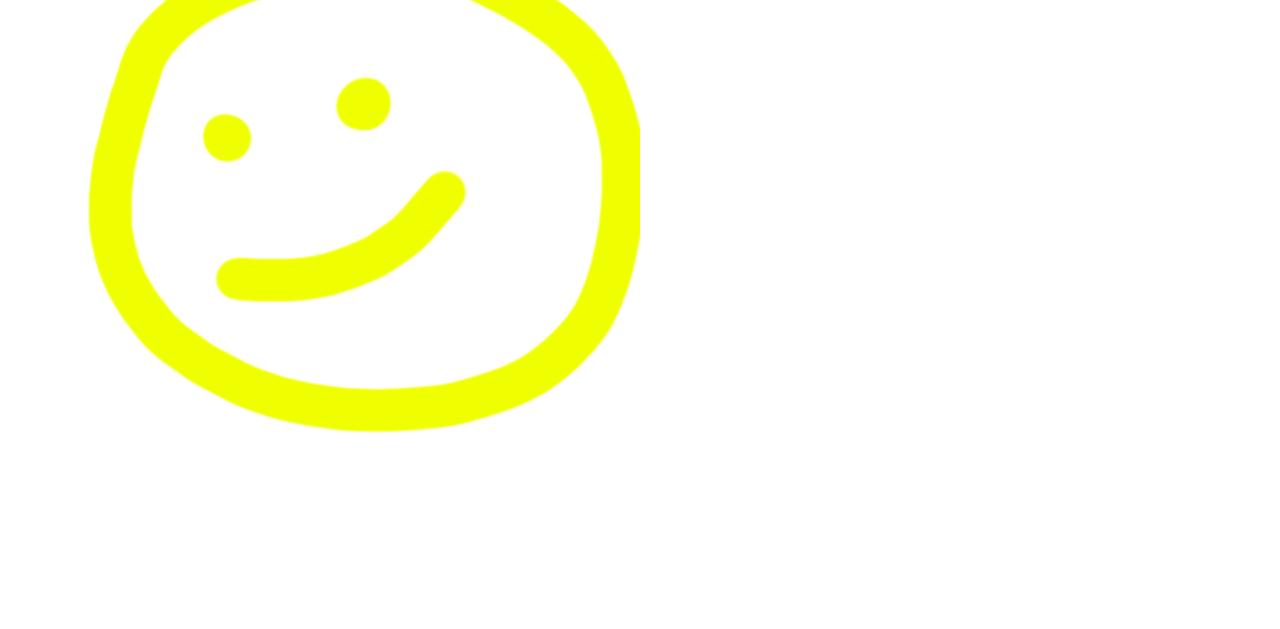
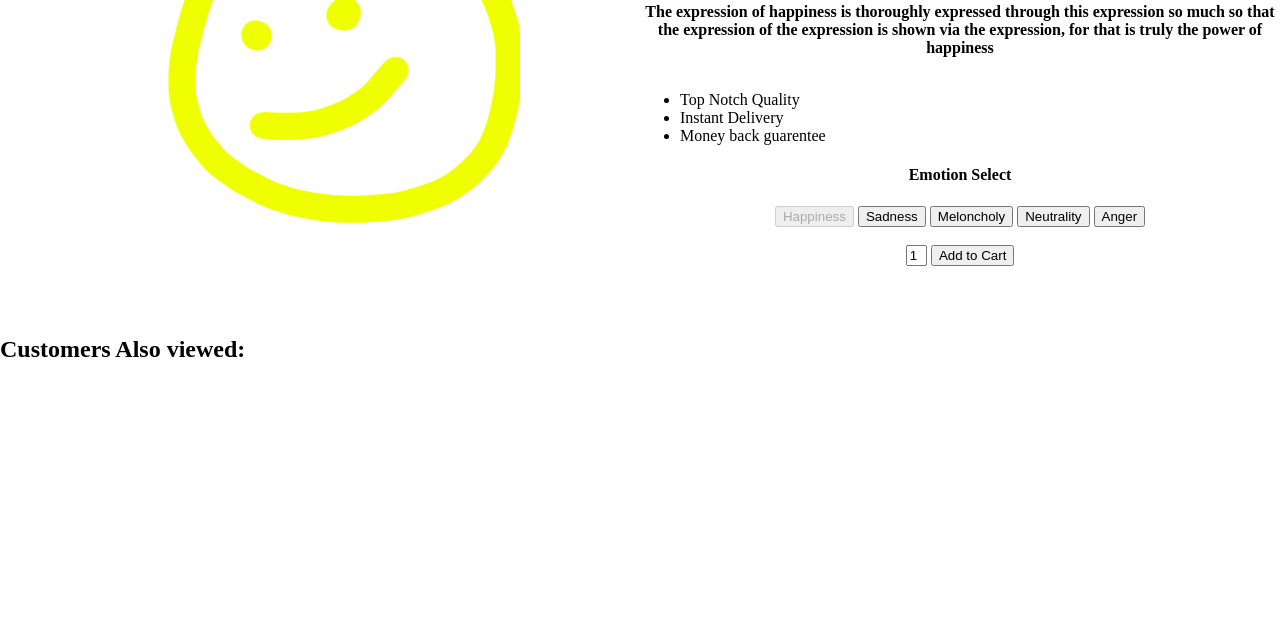
Before and after one commit to KeniMorri/Web-3020-A1, a plain HTML site: page index.html in a window 1280 px wide. Shown: the part 171-800 px from the top of the page. Drawn offline with Linux system fonts and the light colour scheme.

Commit message:
finished product row
also changed image names

```diff
--- a/index.html
+++ b/index.html
@@ -20,20 +20,46 @@
           </a>
       </div>
 
-      <div class="center">
-        <div class="left">
-          <img class="left" src="img/happiness.png">
+      <div class="row" style="height:400px;">
+        <div class="column">
+          <img id="productIMG" class="left" src="img/happiness.png" alt="image not found">
         </div>
-        <div class="right">
-          <h1 class="rightText" id="title"> Happiness</h1>
-          <h2 class="rightText" id="description"> Description here</h2>
-          <button>Happiness</button>
-          <button>Sadness</button>
-          <button>Meloncholy</button>
-          <button>Neutrality</button>
-          <button>Anger</button>
+        <div class="column">
+          <div class="center">
+            <h1 class="rightText" id="title"> Happiness</h1>
+            <br/>
+            <h4 class="rightText" id="description"> The expression of happiness is thoroughly expressed through this expression so much so that the expression of the expression is shown via the expression, for that is truly the power of happiness</h4>
+            <br/>
+            <ul>
+              <li>
+                Top Notch Quality
+              </li>
+              <li>
+                Instant Delivery
+              </li>
+              <li>
+                Money back guarentee
+              </li>
+            </ul>
+            <div class="rightText">
+              <h4> Emotion Select</h4>
+              <button class="productButton" type="button" onclick="productSelect(this)" disabled>Happiness</button>
+              <button class="productButton" type="button" onclick="productSelect(this)">Sadness</button>
+              <button class="productButton" type="button" onclick="productSelect(this)">Meloncholy</button>
+              <button class="productButton" type="button" onclick="productSelect(this)">Neutrality</button>
+              <button class="productButton" type="button" onclick="productSelect(this)">Anger</button>
+            </div>
+            <br/>
+            <div class="rightText">
+              <input type="text" id='quantity' style="width:1em;" value="1">
+              <button> Add to Cart</button>
+            </div>
+
+          </div>
         </div>
       </div>
+      <h2>Customers Also viewed:</h2>
+
 
       <script>
         function myFunction() {
@@ -44,6 +70,18 @@
             x.className = "topnav";
           }
         }
+
+        function productSelect(passed) {
+          var boilerPlateText = "The expression of EMOTION is thoroughly expressed through this expression so much so that the expression of the expression is shown via the expression, for that is truly the power of EMOTION EMOTION EMOTION EMOTION EMOTION"
+          for(var i = 0; i < document.getElementsByClassName("productButton").length; i++) {
+            document.getElementsByClassName("productButton")[i].disabled = false;
+          }
+          passed.disabled = true;
+          document.getElementById('title').innerText = passed.innerText;
+          var transformDes = boilerPlateText.replace(/EMOTION/g, passed.innerText)
+          document.getElementById("description").innerText = transformDes;
+          document.getElementById("productIMG").src = "img/" + passed.innerText + ".png";
+        }
         </script>
   </body>
 
--- a/simple.css
+++ b/simple.css
@@ -88,28 +88,29 @@ label img {
     height: 2em;
 }
 
-div.center {
-    margin: auto;
-    border: 3px solid green;
-    padding: 10px;
-}
-div.left {
-    margin: auto;
-    width:50%;
-    float:left;
+img.left {
+    display: block;
+    margin-left: auto;
+    margin-right: auto;
+    height:100%;
 }
 
-img.left {
-    margin: auto;
-    width:100%;
-}
-
-div.right {
-    margin: auto;
-    width:50%;
-    float:right;
-}
 .rightText {
     margin: auto;
     text-align: center;
 }
+
+.column {
+    float: left;
+    width:50%;
+}
+
+.row:after {
+    content: "";
+    display: table;
+    clear: both;
+}
+
+.center {
+    padding: 70px 0px;
+  }
```
Also changed, not shown: img/Meloncholy.png (renamed from img/melon.png), img/Neutrality.png (renamed from img/neutral.png).
